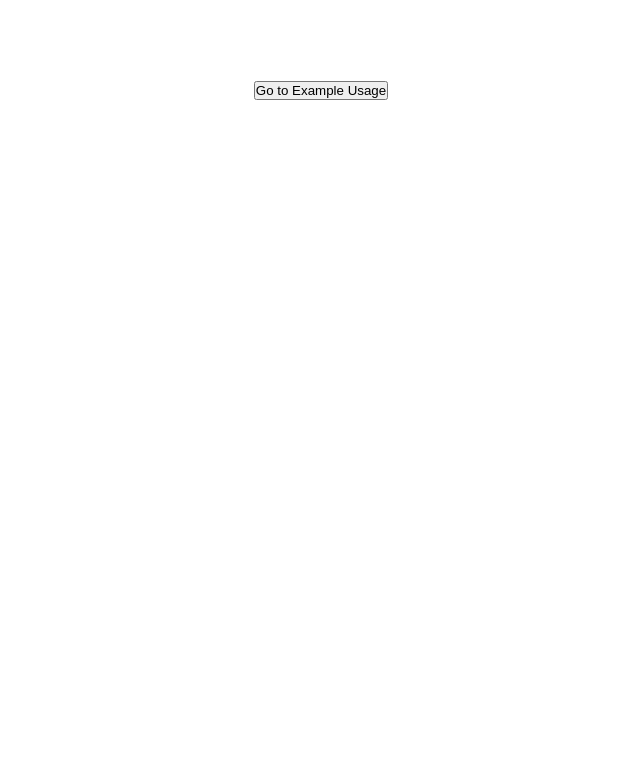
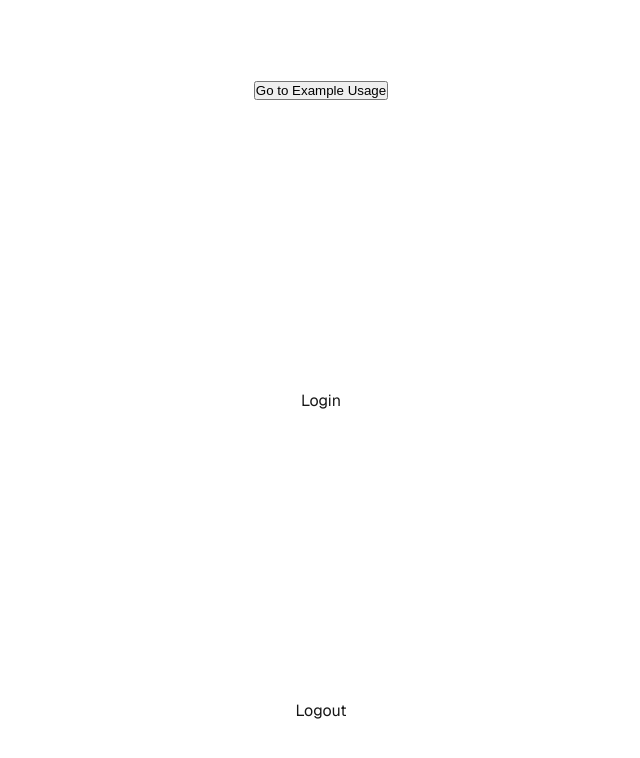
Before and after one commit to josephvu10/UGAHacksX, a Next.js app in the folder ugahacksx/: page / in a window 1280 px wide. Shown: the top 758 px of the page, without its empty margins (319-959 px from the left). Built offline with nearby package versions, Linux system fonts and the light colour scheme.

Commit message:
Added Auth0

```diff
--- /dev/null
+++ b/ugahacksx/app/api/auth/[auth0]/route.js
@@ -0,0 +1,3 @@
+import { handleAuth } from '@auth0/nextjs-auth0';
+
+export const GET = handleAuth();
--- a/ugahacksx/app/layout.tsx
+++ b/ugahacksx/app/layout.tsx
@@ -1,3 +1,4 @@
+import { UserProvider } from "@auth0/nextjs-auth0/client";
 import type { Metadata } from "next";
 import { Geist, Geist_Mono } from "next/font/google";
 import "./globals.css";
@@ -24,9 +25,11 @@ export default function RootLayout({
 }>) {
   return (
     <html lang="en">
-      <body className={`${geistSans.variable} ${geistMono.variable}`}>
-        {children}
-      </body>
+      <UserProvider>
+        <body className={`${geistSans.variable} ${geistMono.variable}`}>
+          {children}
+        </body>
+      </UserProvider>
     </html>
   );
 }
--- a/ugahacksx/app/page.tsx
+++ b/ugahacksx/app/page.tsx
@@ -13,6 +13,8 @@ export default function Home() {
   return (
     <div className={styles.page}>
       <button onClick={handleClick}>Go to Example Usage</button>
+      <a href="/api/auth/login">Login</a>
+      <a href="/api/auth/logout">Logout</a>
     </div>
   );
 }
--- a/ugahacksx/package.json
+++ b/ugahacksx/package.json
@@ -10,6 +10,7 @@
     "lint": "next lint"
   },
   "dependencies": {
+    "@auth0/nextjs-auth0": "^3.6.0",
     "dotenv": "^16.4.7",
     "next": "15.1.6",
     "pinata-web3": "^0.5.4",
```
Also changed, not shown: 1 other file (tests, documents, lock files or other folders).
